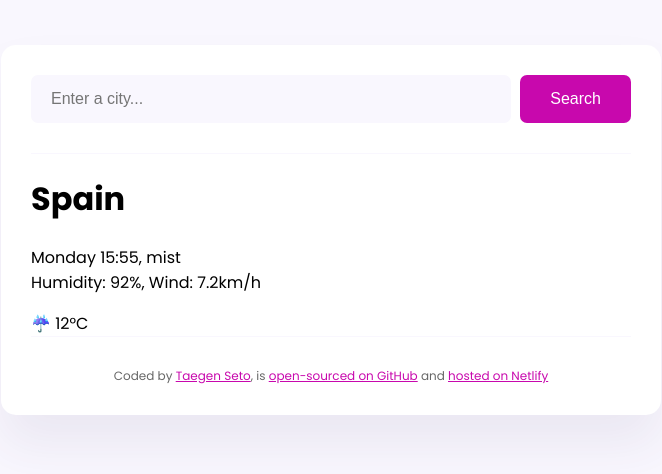
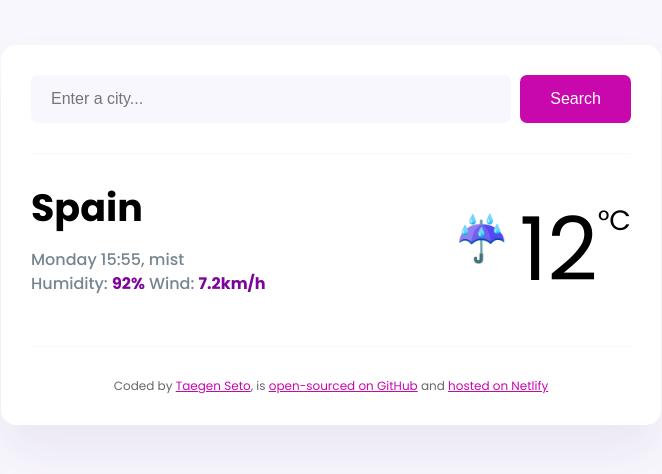
Before and after one commit to taegen-seto/aplicacion-del-tiempo, a plain HTML site: page index.html in a window 1280 px wide. Shown: the whole page, without its empty margins (309-971 px from the left). Drawn offline with Linux system fonts and the light colour scheme.

Commit message:
Added basic CSS to main

```diff
--- a/index.html
+++ b/index.html
@@ -21,11 +21,19 @@
         </form>
       </header>
       <main>
-        <div>
-          <h1>Spain</h1>
-          <p>Monday 15:55, mist <br />Humidity: 92%, Wind: 7.2km/h</p>
+        <div class="weather-app-data">
+          <div>
+            <h1 class="weather-app-city">Spain</h1>
+            <p class="weather-app-details">
+              Monday 15:55, mist <br />Humidity: <strong>92%</strong> Wind: <strong>7.2km/h</strong>
+            </p>
+          </div>
+          <div class="weather-app-temperature-container">
+            <div class="weather-app-icon">☔️</div>
+            <div class="weather-app-temperature">12</div>
+            <div class="weather-app-unit">°C</div>
+          </div>
         </div>
-        <div>☔️ 12°C</div>
       </main>
       <footer>
         Coded by
--- a/src/style.css
+++ b/src/style.css
@@ -40,6 +40,50 @@ header {
   font-size: 16px;
 }
 
+main {
+  padding: 30px 0;
+}
+
+.weather-app-data {
+  display: flex;
+  justify-content: space-between;
+}
+
+.weather-app-city {
+  margin: 0;
+  font-size: 38px;
+  line-height: 48px;
+}
+
+.weather-app-details {
+  font-size: 16px;
+  color: #768590;
+  line-height: 24px;
+  font-weight: 500;
+}
+
+.weather-app-details strong {
+  color: #7b0699;
+}
+
+.weather-app-temperature-container {
+  display: flex;
+}
+
+.weather-app-icon {
+  font-size: 44px;
+  margin-top: 22px;
+}
+.weather-app-temperature {
+  font-size: 88px;
+  margin-left: 10px;
+}
+
+.weather-app-unit {
+  margin-top: 16px;
+  font-size: 28px;
+}
+
 footer {
   border-top: 1px solid #f9f7fe;
   padding: 30px 0 0 0;
```
